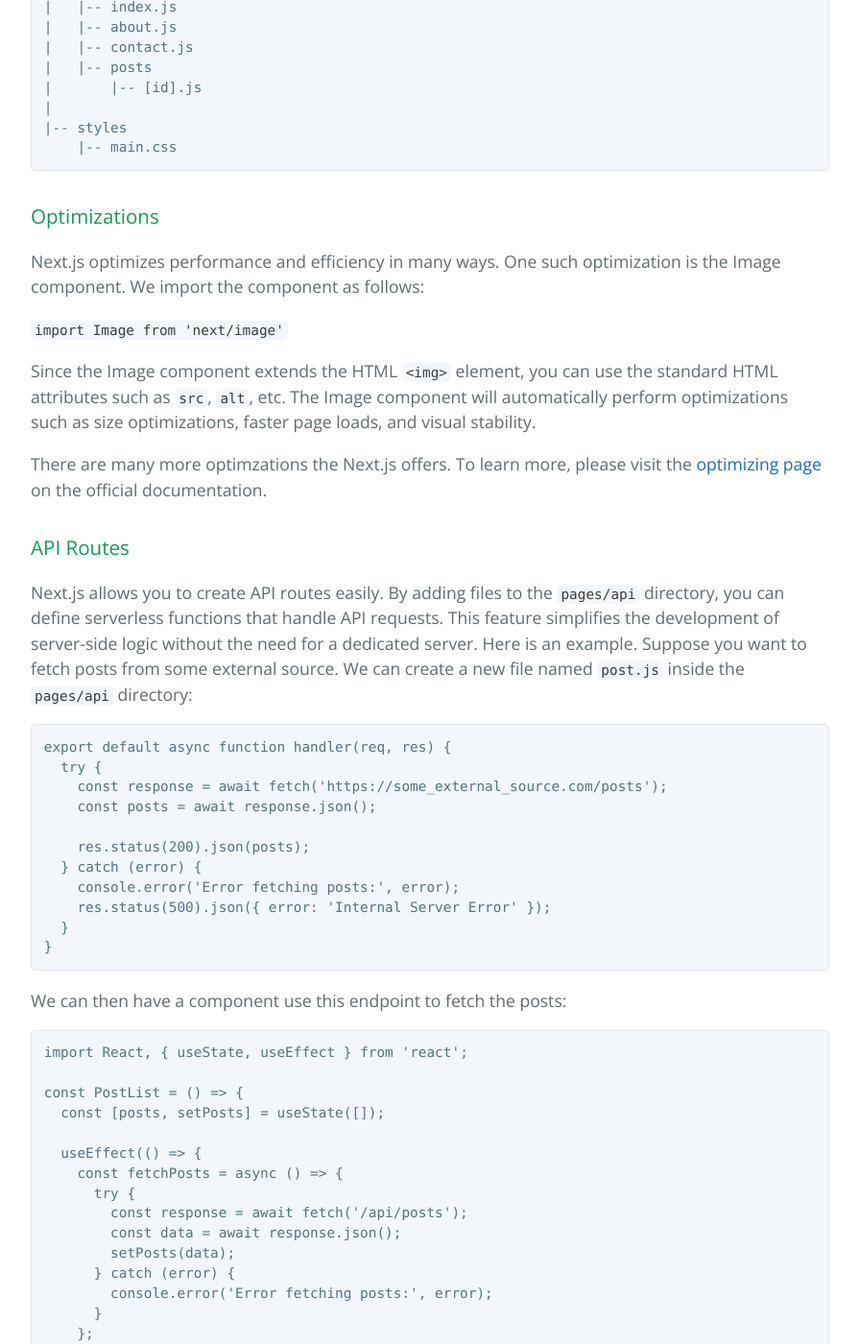
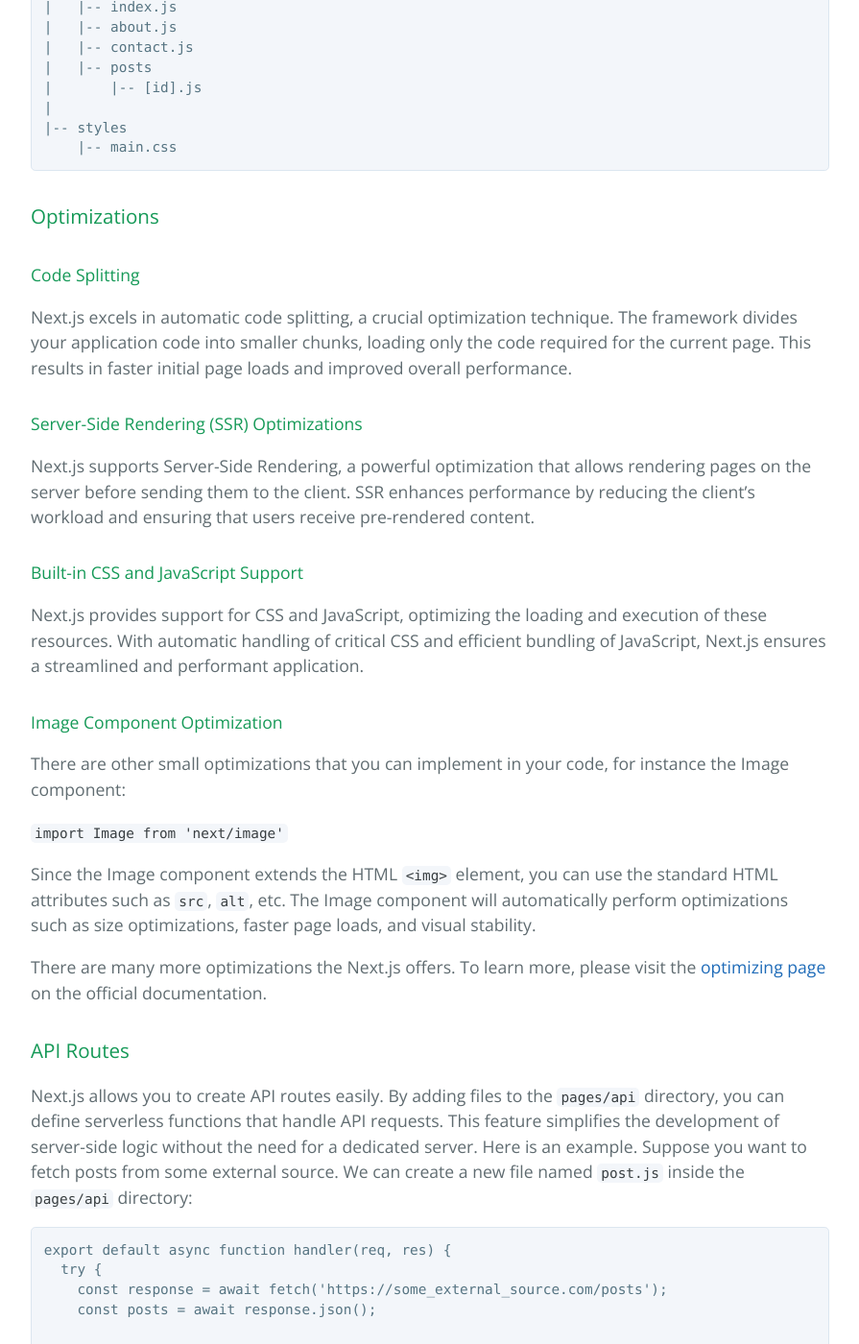
Before and after one commit to learning-software-engineering/learning-software-engineering.github.io, a Jekyll site: the page built from Topics/Tech_Stacks/NextJS.md, in a window 1280 px wide and 1400 px high, scrolled down 3012 px. Shown: the whole window at 96% size, without its empty margins (192-1087 px from the left). Built offline with Jekyll 4.4.1, drawn with Linux system fonts in a browser that asks for light colours; our own code applies the rules of GitHub Pages for plain Markdown files.

Commit message:
added to optimizations section

````diff
--- a/Topics/Tech_Stacks/NextJS.md
+++ b/Topics/Tech_Stacks/NextJS.md
@@ -68,13 +68,23 @@
 ```
 
 ### Optimizations
-Next.js optimizes performance and efficiency in many ways. One such optimization is the Image component. We import the component as follows:
+#### Code Splitting
+Next.js excels in automatic code splitting, a crucial optimization technique. The framework divides your application code into smaller chunks, loading only the code required for the current page. This results in faster initial page loads and improved overall performance.
+
+#### Server-Side Rendering (SSR) Optimizations
+Next.js supports Server-Side Rendering, a powerful optimization that allows rendering pages on the server before sending them to the client. SSR enhances performance by reducing the client's workload and ensuring that users receive pre-rendered content.
+
+#### Built-in CSS and JavaScript Support
+Next.js provides support for CSS and JavaScript, optimizing the loading and execution of these resources. With automatic handling of critical CSS and efficient bundling of JavaScript, Next.js ensures a streamlined and performant application.
+
+#### Image Component Optimization
+There are other small optimizations that you can implement in your code, for instance the Image component:
 
 `import Image from 'next/image'`
 
 Since the Image component extends the HTML `<img>` element, you can use the standard HTML attributes such as `src`, `alt`, etc. The Image component will automatically perform optimizations such as size optimizations, faster page loads, and visual stability.
 
-There are many more optimzations the Next.js offers. To learn more, please visit the [optimizing page](https://nextjs.org/docs/app/building-your-application/optimizing) on the official documentation.
+There are many more optimizations the Next.js offers. To learn more, please visit the [optimizing page](https://nextjs.org/docs/app/building-your-application/optimizing) on the official documentation.
 
 ### API Routes
 Next.js allows you to create API routes easily. By adding files to the `pages/api` directory, you can define serverless functions that handle API requests. This feature simplifies the development of server-side logic without the need for a dedicated server. Here is an example. Suppose you want to fetch posts from some external source. We can create a new file named `post.js` inside the `pages/api` directory:
````
